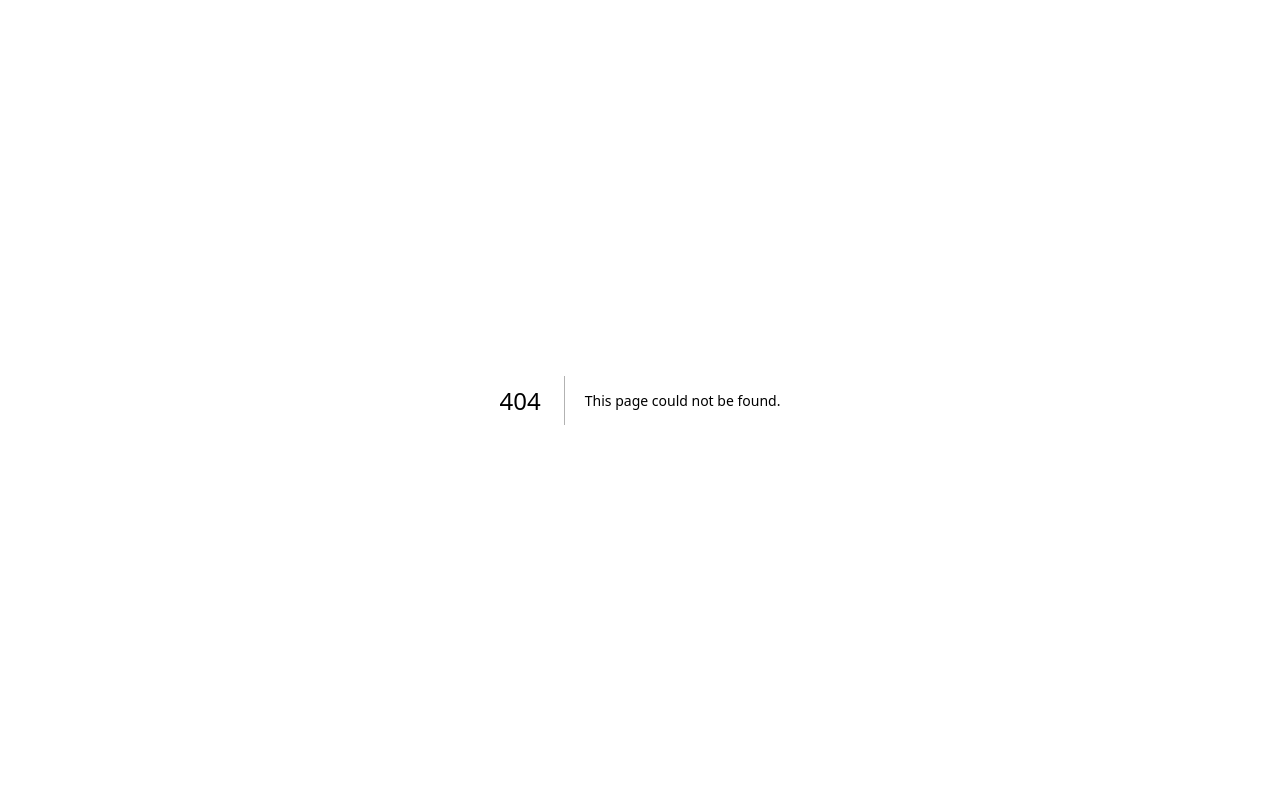
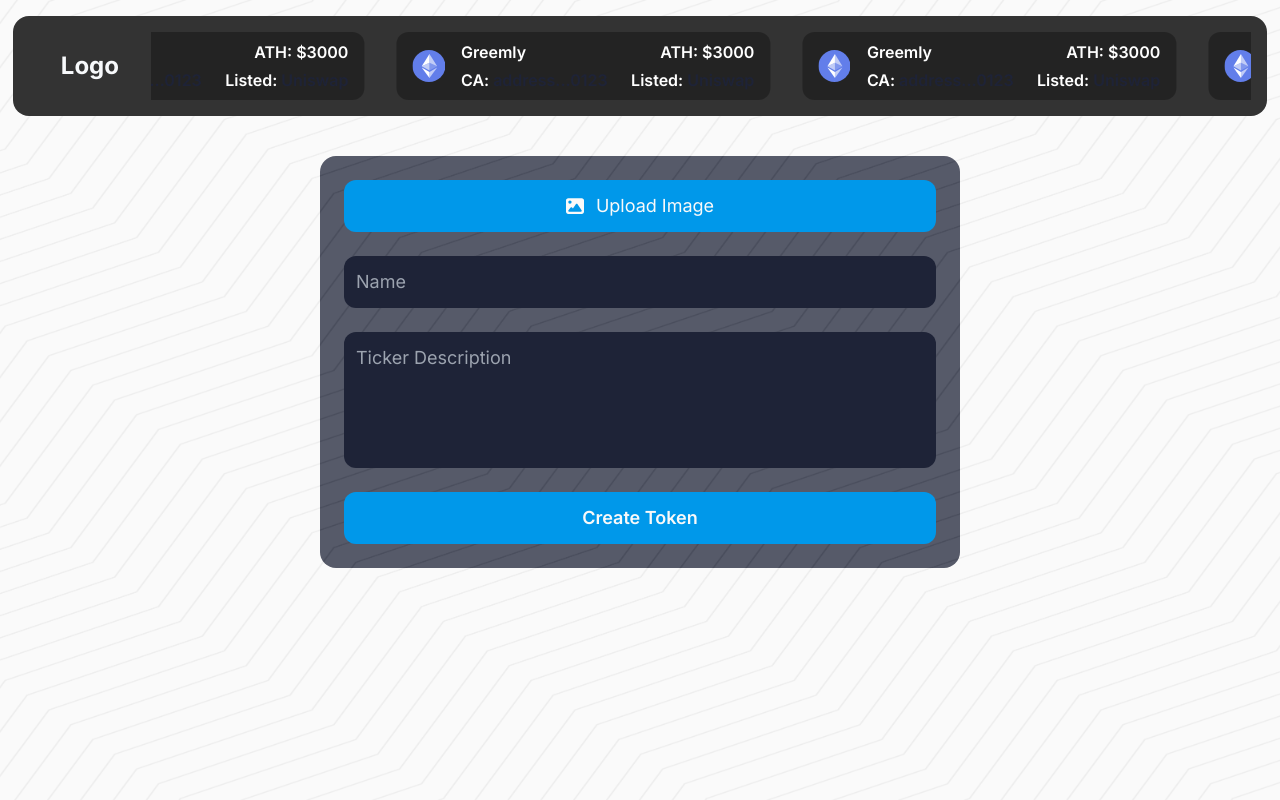
Before and after one commit to etondotfun/eton, a Next.js app: page /create-token in a window 1280 px wide. Before the commit this address had no page. Built offline with nearby package versions, Linux system fonts and the light colour scheme.

Commit message:
create-token page created

```diff
--- /dev/null
+++ b/app/create-token/page.tsx
@@ -0,0 +1,20 @@
+import CreateTokenForm from "@/components/CreateTokenForm";
+import Navbar from "@/components/Navbar";
+import React from "react";
+
+const createToken = () => {
+  return (
+    <div className="bg-primary min-h-screen flex flex-col items-center">
+      <div
+        className="absolute inset-0 bg-cover bg-center opacity-25"
+        // style={{ backgroundImage: "url('/background.jpg')" }}
+        // style={{ backgroundImage: "url('/background1.jpg')" }}
+        style={{ backgroundImage: "url('/background2.jpg')" }}
+      />
+      <Navbar />
+      <CreateTokenForm />
+    </div>
+  );
+};
+
+export default createToken;
--- a/app/globals.css
+++ b/app/globals.css
@@ -72,3 +72,9 @@
     font-size: 0.9rem;
   }
 }
+
+@import url('https://fonts.googleapis.com/css2?family=Abril+Fatface&display=swap');
+
+.abril {
+  font-family: 'Abril Fatface';
+}
--- /dev/null
+++ b/components/CreateTokenForm.tsx
@@ -0,0 +1,43 @@
+import React from "react";
+import { FaImage } from "react-icons/fa6";
+
+const CreateTokenForm = () => {
+  return (
+    <div className="flex flex-col items-center w-[50%] mt-6 bg-tonprimary p-6 rounded-2xl">
+      <div className="flex flex-col gap-6 z-10 w-full text-lg text-primary">
+        <label className="cursor-pointer p-3 bg-textColor rounded-xl text-center flex gap-3 justify-center items-center">
+          <FaImage />
+          Upload Image
+          <input
+            type="file"
+            name="file"
+            id="file"
+            placeholder="Upload Image"
+            style={{ display: "none" }}
+          />
+        </label>
+
+        <input
+          type="text"
+          id="name"
+          placeholder="Name"
+          className="outline-none bg-tonprimary p-3 rounded-xl"
+        />
+
+        <textarea
+          name="description"
+          id="description"
+          placeholder="Ticker Description"
+          rows={4}
+          className="p-3 rounded-xl bg-tonprimary resize-none outline-none"
+        />
+
+        <button type="submit" className="bg-textColor p-3 rounded-xl font-semibold">
+          Create Token
+        </button>
+      </div>
+    </div>
+  );
+};
+
+export default CreateTokenForm;
--- a/components/Navbar.tsx
+++ b/components/Navbar.tsx
@@ -4,7 +4,7 @@
 const Navbar = () => {
   return (
     <div className="w-full flex justify-center sticky top-0 z-50">
-      <div className=" w-[98%] flex justify-between items-center bg-gradient-to-b from-[#2D83EC] to-[#1AC9FF] p-4 my-4 rounded-2xl">
+      <div className=" w-[98%] flex justify-between items-center bg-[#333333] p-4 my-4 rounded-2xl">
         <div className="text-secondary text-2xl font-bold w-[10%] flex justify-center">
           Logo
         </div>
--- a/components/Sidebar.tsx
+++ b/components/Sidebar.tsx
@@ -34,15 +34,15 @@
   const pathName = usePathname();
 
   return (
-    <div className="bg-gradient-to-r from-[#2D83EC] to-[#1AC9FF] w-[10%] h-[77vh] overflow-y-auto p-4 sticky top-[8.25rem] rounded-2xl flex flex-col justify-between">
+    <div className="bg-[#333333] w-[10%] h-[77vh] overflow-y-auto p-4 sticky top-[8.25rem] rounded-2xl flex flex-col justify-between">
       <ul className="space-y-3">
         {menus.map((menu) => (
           <Link
             key={menu.title}
             href={menu.href}
-            className={`flex items-center justify-center py-3 px-4 rounded-2xl cursor-pointer hover:bg-primary hover:text-[#1AC9FF] ${
+            className={`flex items-center justify-center py-3 px-4 rounded-2xl cursor-pointer hover:bg-primary hover:text-black ${
               pathName === menu.href
-                ? "bg-primary text-[#1AC9FF]"
+                ? "bg-primary text-black"
                 : "bg-black/[0.3] text-primary"
             } `}
           >
```
